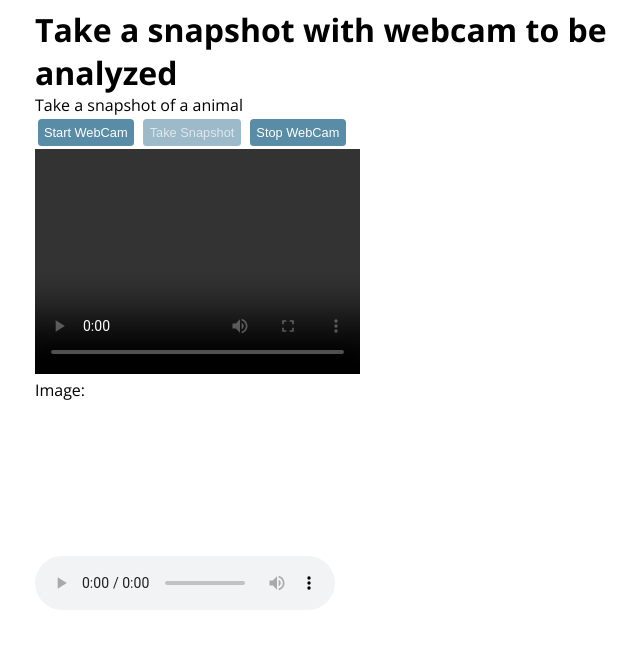
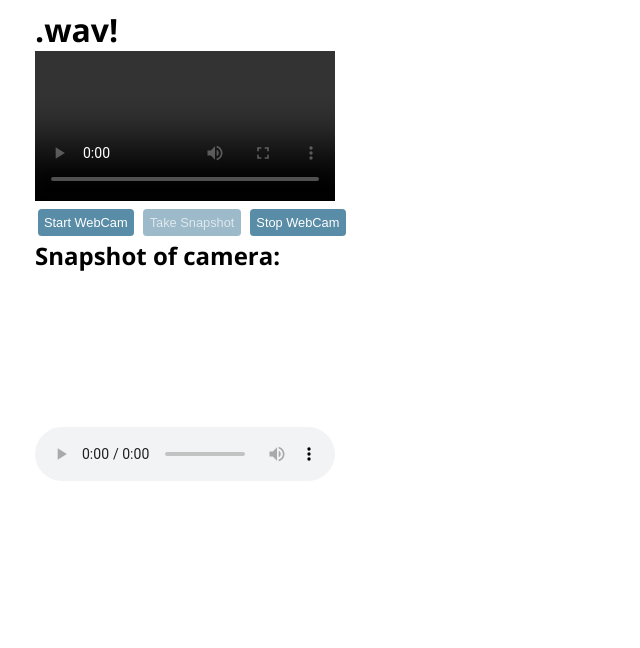
Before and after one commit to kazbison/AI-final-assignment, a plain HTML site: page final/index.html in a window 1280 px wide. Shown: the whole page, without its empty margins (293-933 px from the left). Drawn offline with nearby package versions, Linux system fonts and the light colour scheme; files whose address does not match are found by name.

Commit message:
Update index.html

```diff
--- a/final/index.html
+++ b/final/index.html
@@ -2,24 +2,25 @@
 <html lang="en">
 
 <head>
+    <meta charset="UTF-8">
     <title>.wav!</title>
+    <meta name="viewport" content="width=device-width, initial-scale=1">
     <script src="https://ajax.googleapis.com/ajax/libs/jquery/1.9.0/jquery.min.js"></script>
     <link rel="stylesheet" href="styles/style.css">
 </head>
 
 <body>
 
-    <h1>Take a snapshot with webcam to be analyzed</h1>
-    <label>Take a snapshot of a animal</label>
+    <h1>.wav!</h1>
+    <video id="video" controls autoplay></video>
     <div>
         <button onclick="startWebcam();">Start WebCam</button>
         <button id="takeSnap" disabled>Take Snapshot</button>
         <button onclick="stopWebcam();">Stop WebCam</button>
     </div>
-    <video width=325 height=225 id="video" controls autoplay></video>
 
     <div>
-        <p>Image:</p>
+        <h2>Snapshot of camera:</h2>
         <canvas id="sourceImage"></canvas>
         <img id="spinner" src="loading.gif" alt="loading" class="hidden">
         <pre id="responseArea"></pre>
```
